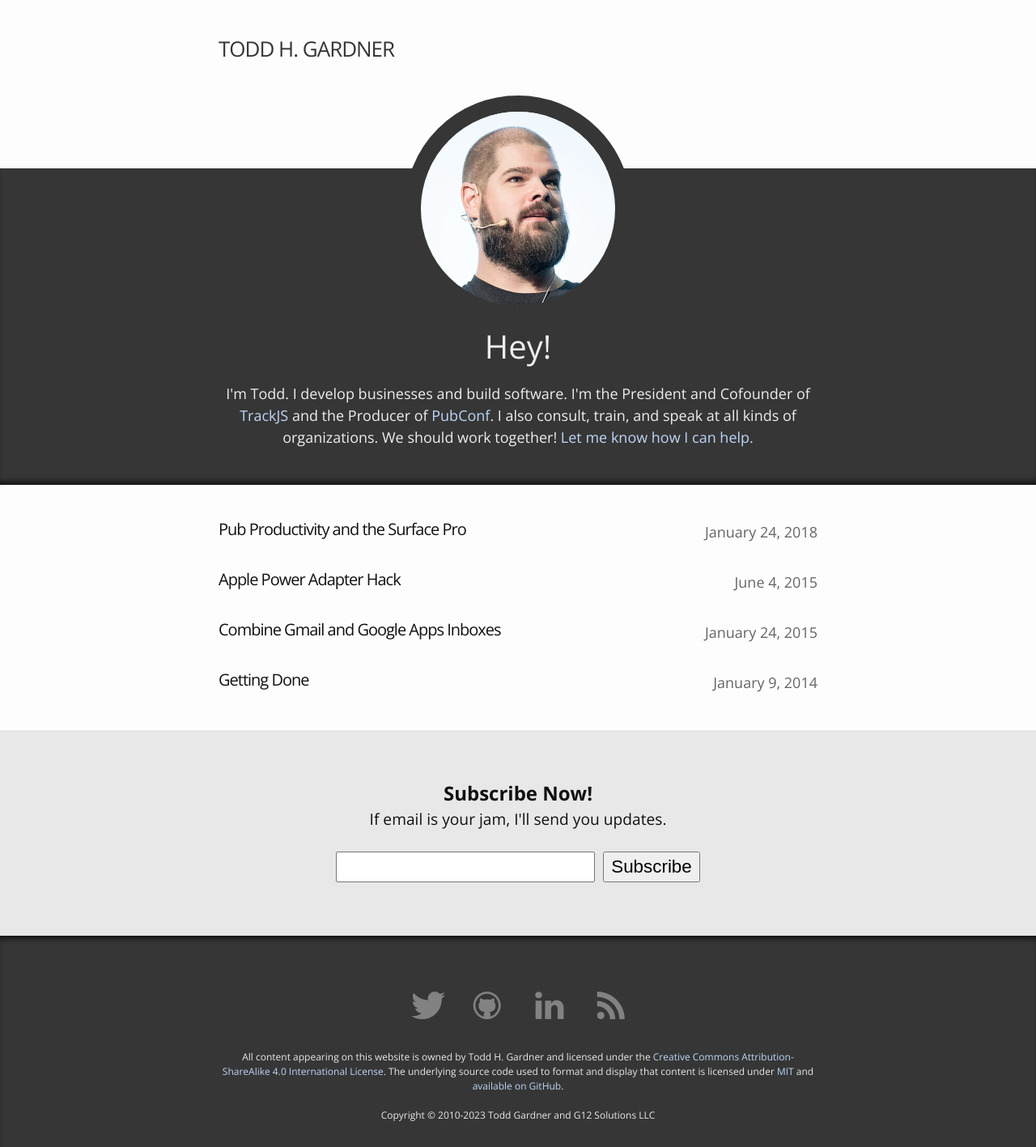
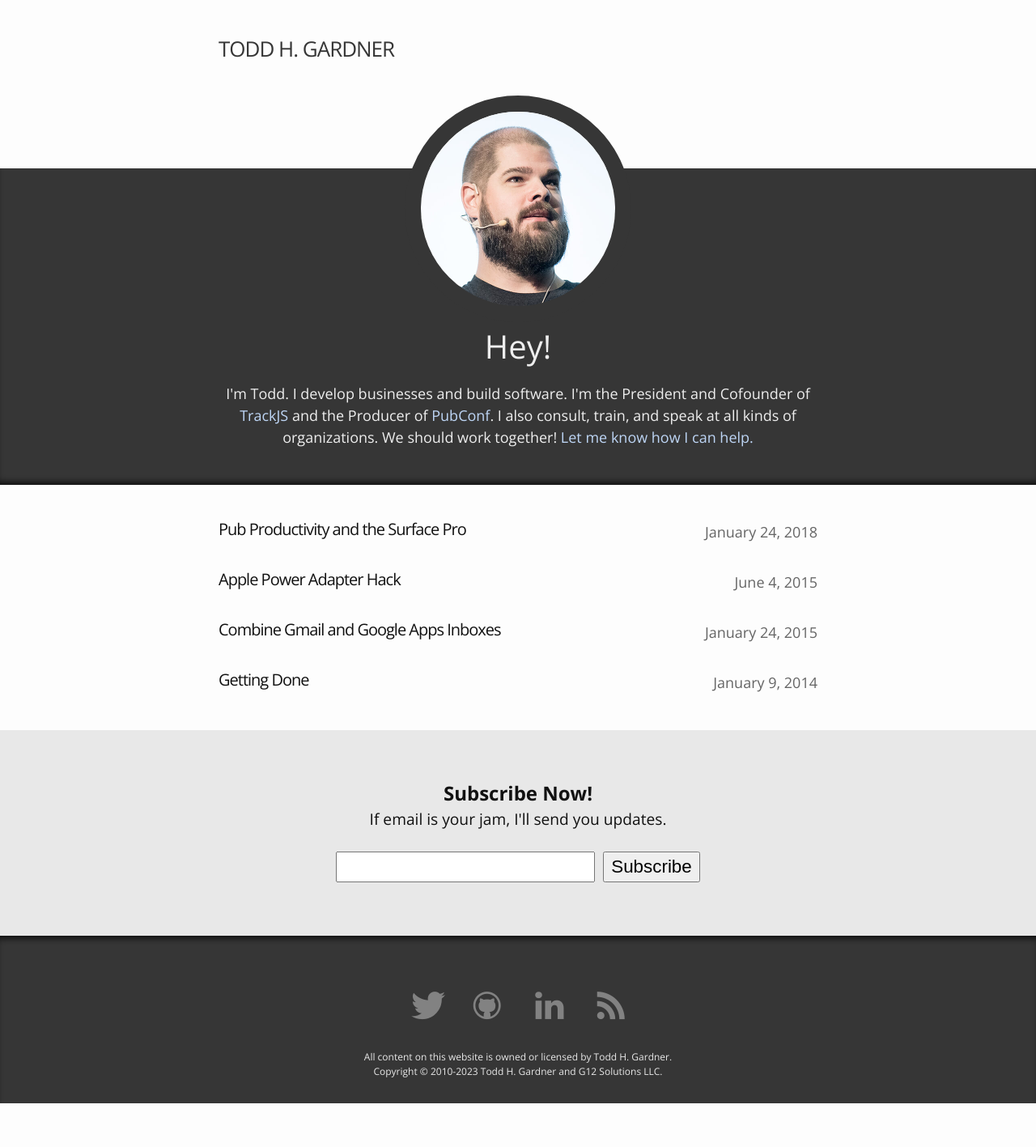
Before and after one commit to toddhgardner/toddhgardner.com, a Jekyll site: the page built from index.html, in a window 1280 px wide. Shown: the whole page at 81% size. Built offline with Jekyll 4.4.1, drawn with Linux system fonts in a browser that asks for light colours; after the commit the page ends 1363 px from its top, so only the background shows below that.

Commit message:
update footer

```diff
--- a/_includes/footer.html
+++ b/_includes/footer.html
@@ -32,16 +32,16 @@
         </a>
       </li>
       <li>
-        <a class="icon-rss" href="{{ "/feed.xml" | prepend: site.baseurl }}" title="Subscribe via RSS">
+        <a class="icon-rss" href="{{ site.baseurl }}/feed.xml" title="Subscribe via RSS">
           <span class="hidden">RSS</span>
         </a>
       </li>
     </ul>
 
     <div class="footer-legal">
-      All content appearing on this website is owned by Todd H. Gardner and licensed under the <a href="https://creativecommons.org/licenses/by-sa/4.0/">Creative Commons Attribution-ShareAlike 4.0 International License</a>. The underlying source code used to format and display that content is licensed under <a href="https://github.com/toddhgardner/todd.mn/blob/sources/LICENSE">MIT</a> and <a href="https://github.com/toddhgardner/todd.mn">available on GitHub</a>.
-      <br /><br />
-      Copyright © 2010-{{ site.time | date: '%Y' }} Todd Gardner and G12 Solutions LLC
+      All content on this website is owned or licensed by Todd H. Gardner.
+      <br />
+      Copyright © 2010-{{ site.time | date: '%Y' }} Todd H. Gardner and G12 Solutions LLC.
     </div>
   </div>
 
```
